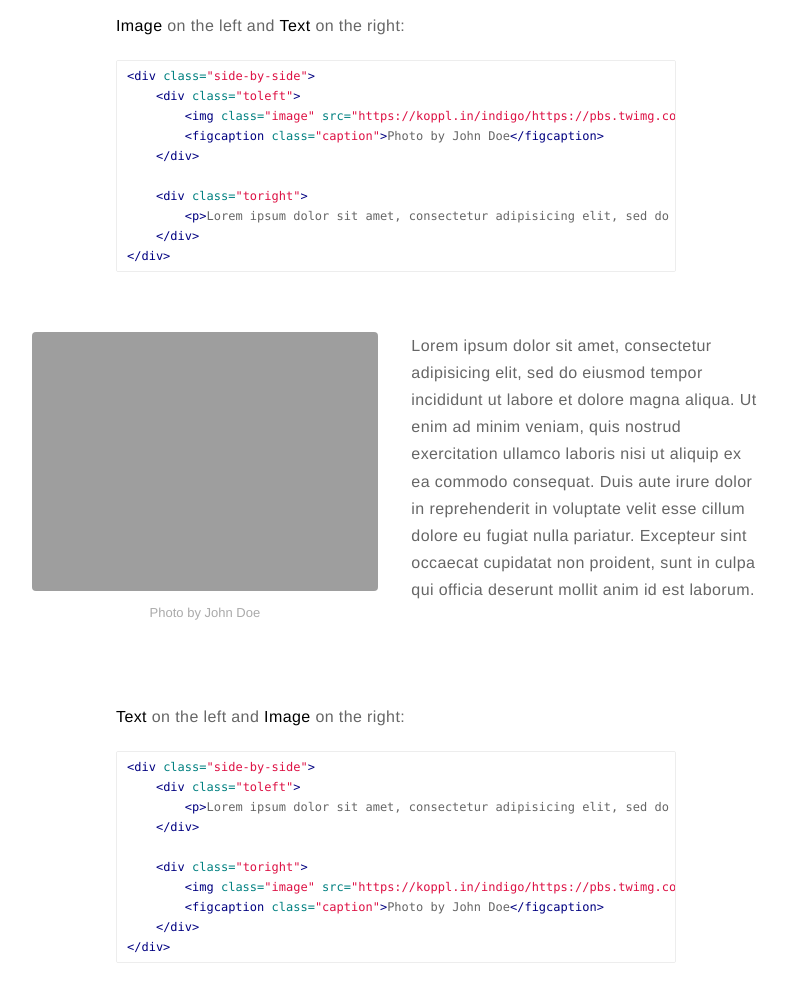
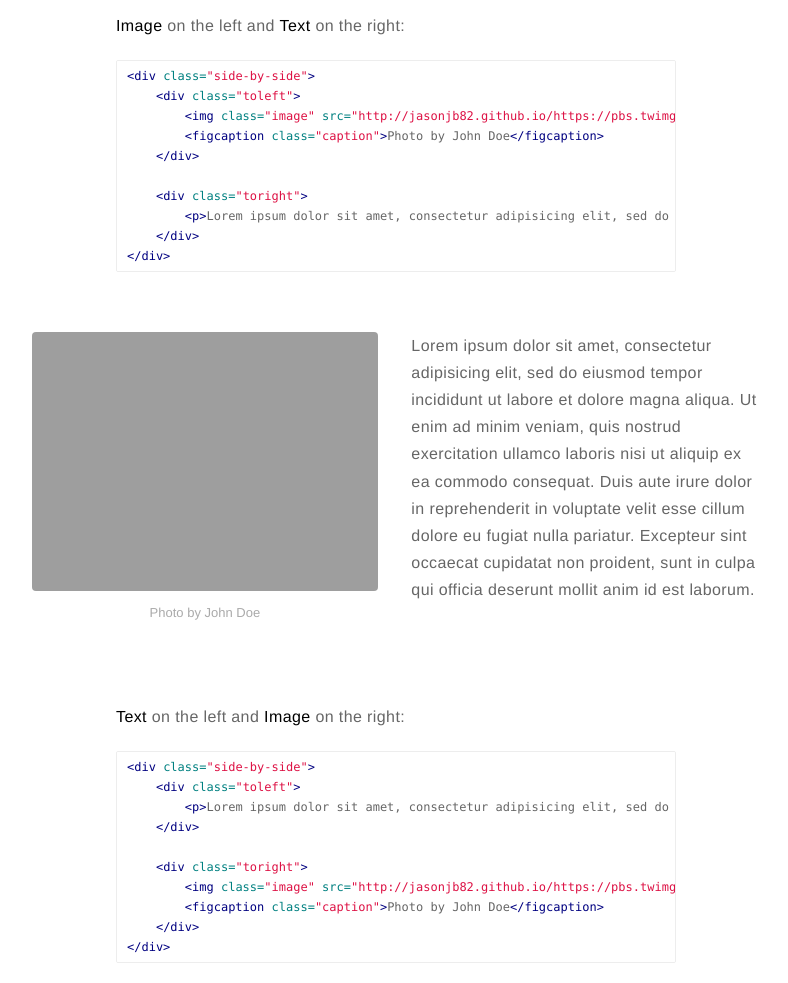
Before and after one commit to jasonjb82/jasonjb82.github.io, a Jekyll site: the page built from _posts/2015-02-24-markdown-extra-components.markdown, in a window 1280 px wide and 1400 px high, scrolled down 1068 px. Shown: the part 151-1134 px from the top of the window, without its empty margins (244-1032 px from the left). Built offline with Jekyll 4.4.1, drawn with Linux system fonts in a browser that asks for light colours; comment, search, counter and statistics services are not loaded; some of the changed lines change nothing that is shown.

Commit message:
Create _config.yml

```diff
--- a/_config.yml
+++ b/_config.yml
@@ -16,7 +16,7 @@ resume: true
 resume-external: true
 resume-url: https://google.com/?q=my+resume
 
-url: https://koppl.in/indigo
+url: http://jasonjb82.github.io
 # your url: http://USERNAME.github.io
 
 permalink: /:title/
```
